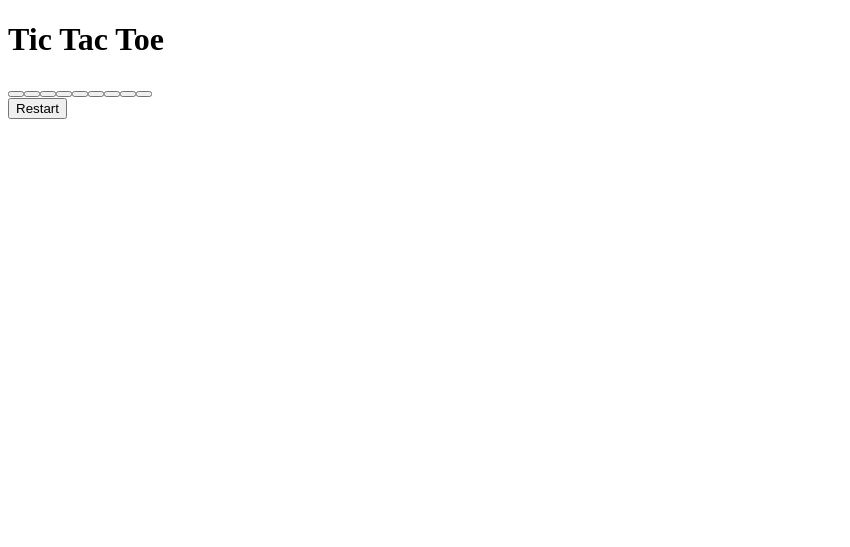
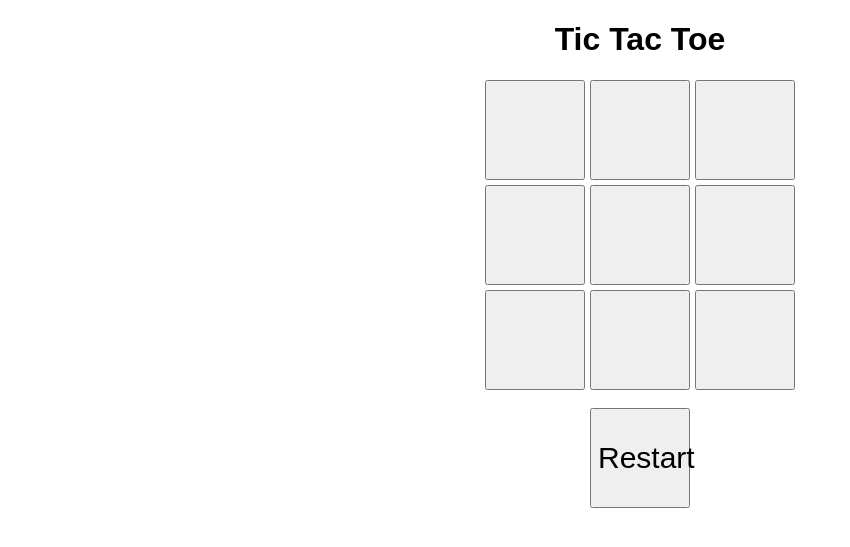
Before and after one commit to akky-cronix/AI_ProblemSolving_RA2411026050296, a Flask app: page / in a window 1280 px wide. Shown: the top 547 px of the page, without its empty margins (0-850 px from the left). Run offline with Flask 3, Linux system fonts and the light colour scheme.

Commit message:
Improved UI layout for Tic-Tac-Toe board

```diff
--- a/tic_tac_toe/templates/index.html
+++ b/tic_tac_toe/templates/index.html
@@ -2,17 +2,32 @@
 <html>
 <head>
     <title>Tic Tac Toe AI</title>
+    <style>
+        body { text-align: center; font-family: Arial; }
+        .board { display: grid; grid-template-columns: repeat(3, 100px); gap: 5px; justify-content: center; }
+        button {
+            width: 100px;
+            height: 100px;
+            font-size: 30px;
+            cursor: pointer;
+        }
+    </style>
 </head>
 <body>
-    <h1>Tic Tac Toe</h1>
-    <div id="board"></div>
-    <button onclick="reset()">Restart</button>
+
+<h1>Tic Tac Toe</h1>
+
+<div class="board" id="board"></div>
+
+<br>
+<button onclick="reset()">Restart</button>
 
 <script>
 let board = [" "," "," "," "," "," "," "," "," "];
 
 function play(i){
     if(board[i] !== " ") return;
+
     board[i] = "X";
 
     fetch("/move", {
@@ -22,8 +37,11 @@ function play(i){
     })
     .then(res=>res.json())
     .then(data=>{
-        board[data.move] = "O";
-        alert("Minimax Time: "+data.minimax_time+"\nAlphaBeta Time: "+data.alphabeta_time);
+        if(data.move !== -1){
+            board[data.move] = "O";
+        }
+        alert("Minimax Time: "+data.minimax_time.toFixed(5) +
+              "\nAlphaBeta Time: "+data.alphabeta_time.toFixed(5));
         render();
     });
 
@@ -45,5 +63,6 @@ function reset(){
 
 render();
 </script>
+
 </body>
 </html>
```
